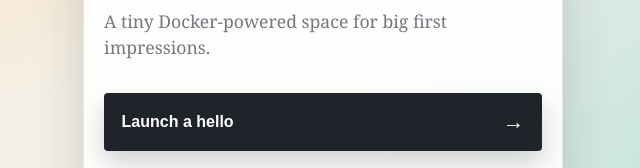
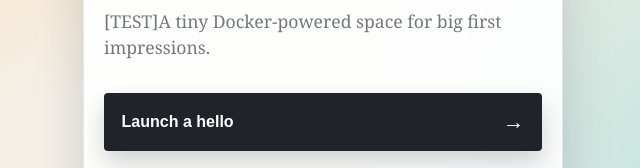
Before and after one commit to boransharxhi-oss/Helloworld-workflow, a plain HTML site: page index.html in a window 1280 px wide. Shown: the part 415-583 px from the top of the page, 317-957 px from the left. Drawn offline with Linux system fonts and the light colour scheme.

Commit message:
added test

```diff
--- a/index.html
+++ b/index.html
@@ -15,7 +15,7 @@
         </div>
         <p class="eyebrow">Static App / 001</p>
         <h1>Hello, <span>World.</span></h1>
-        <p class="intro">A tiny Docker-powered space for big first impressions.</p>
+        <p class="intro">[TEST]A tiny Docker-powered space for big first impressions.</p>
         <button id="launch-button" type="button">
             <span>Launch a hello</span>
             <span class="button-arrow" aria-hidden="true">&#8594;</span>
```
